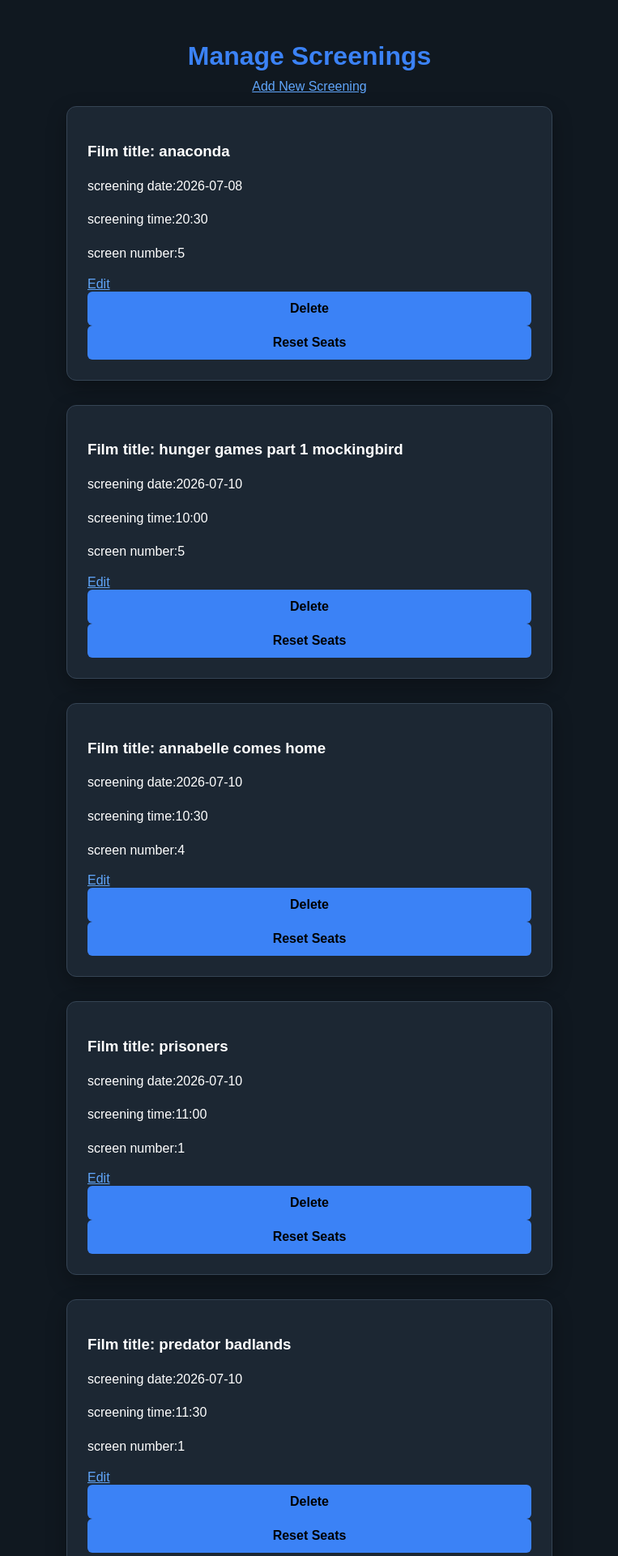
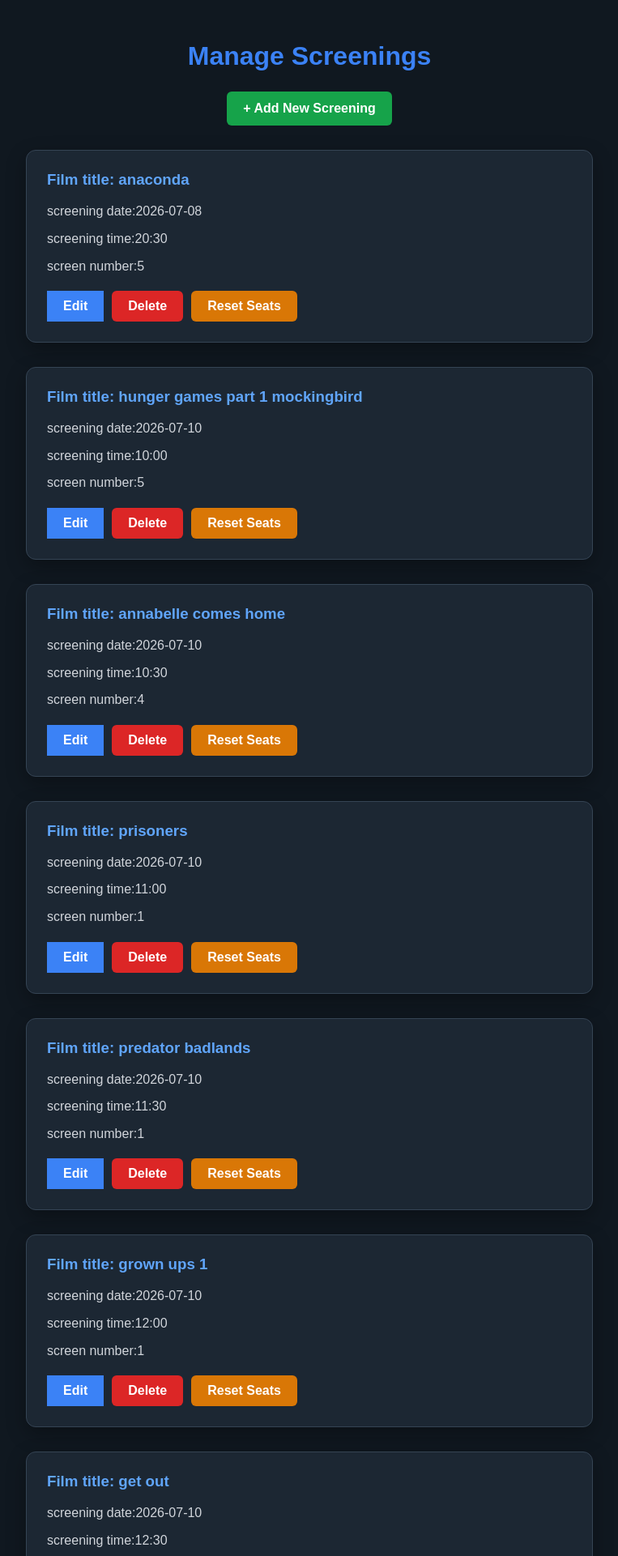
Before and after one commit to hassanmsalama5-cloud/NEA, a Flask app: page /manage_screenings in a window 1280 px wide. Shown: the top 1921 px of the page at 81% size, without its empty margins (258-1021 px from the left). Run offline with Flask 3, Linux system fonts and the light colour scheme; a user stored in the database is signed in; data comes from the database, SQL or seed files in the repository; both versions use the stored data as it was after the commit.

Commit message:
Refactor screening management templates and styles for improved UI and functionality

```diff
--- a/app.py
+++ b/app.py
@@ -490,9 +490,8 @@ def edit_screening(screening_id):
                 screening_date,
                 screening_time,
                 screen_number,
-                screening_id
+                screening_id,
             ))
-
             con.commit()
             return redirect (url_for("manage_screenings"))
 
@@ -508,16 +507,16 @@ def delete_screening(screening_id):
         cur = con.cursor()
         cur.execute("""
             SELECT ScreeningID
-            FROM Screeings
+            FROM Screenings
             WHERE ScreeningID = ?
-        """,(screening_id))
+        """,(screening_id,))
         if cur.fetchone() is None:
             abort(404)
         cur.execute("""
             SELECT COUNT(*)
             FROM Bookings
             Where ScreeningID = ?
-        """,(screening_id))
+        """,(screening_id,))
         if cur.fetchone()[0] > 0:
             abort(409,"Cannot delete a screening with existing bookings.")
         cur.execute("""
@@ -528,8 +527,7 @@ def delete_screening(screening_id):
             DELETE FROM Screenings
             WHERE ScreeningID = ?
         """,(screening_id))
-        con.comitt()
-
+        con.commit()
         return redirect(url_for("manage_screenings"))
     except Exception:
         con.rollback()
@@ -844,8 +842,18 @@ def add_screening():
                     screening_time,
                     screen_number
                 ))
+                 screening_id = cur.lastrowid
+                 for row in "ABCDEFGHIJ":
+                    for number in range(1,11):
+                     seat_number = f"{row}{number}"
+                     cur.execute("""
+                        INSERT INTO Seats
+                        (ScreeningID,seatnumber,isavailable,screennumber)
+                        VALUES(?,?,?,1)
+                    """,(screening_id,seat_number,screen_number))
+
                  con.commit()
-                 return redirect(url_for("manage_screening"))
+                 return redirect(url_for("manage_screenings"))
         return render_template(
                 "add_screening.html",
                 films=films,
--- a/static/style.css
+++ b/static/style.css
@@ -114,3 +114,173 @@ input[type="checkbox"]{
     margin:0;
     flex-shrink:0;
 }
+/* MANAGE SCREENINGS PAGE */
+.screening-card{
+    background-color:#1c2733;
+    width:100%;
+    max-width:700px;
+    padding:25px;
+    margin:15px 0;
+    border:1px solid #354454;
+    border-radius:12px;
+    box-shadow: 0 8px 24px rgba(0,0,0,0.3);
+}
+.screening-card h3{
+    color:#60a5fa;
+    margin-top: 0;
+    margin-bottom:15px;
+}
+.screening-card p{
+    color:#d1d5db;
+    margin:8px 0;
+}
+.screening-action{
+    display:flex;
+    flex-wrap:wrap;
+    gap:10px;
+    margin-top:20px;
+    align-items:center;
+}
+.screening-action a,
+.screening-action button{
+    width:auto;
+    padding:10px 18px;
+    border:none;
+    border-radius:6px;
+    font-size:14px;
+    font-weight: bold;
+    text-decoration: none;
+    cursor:pointer;
+    text-align:center;
+}
+.edit-button{
+    background-color:#3b82f6;
+    color:white;
+}
+edit.button:hover{
+    background-color:#2563eb;
+}
+.delete-button{
+    background-color:#dc2626;
+    color:white;
+}
+.delete-button:hover{
+    background-color:#b91c1c;
+}
+.add-screening-button{
+    display:inline-block;
+    background-color:#16a34a;
+    color:white;
+    padding:12px 20px;
+    border-radius:6px;
+    text-decoration:none;
+    font-weight:bold;
+    margin:15px 0;
+}
+.add-screening-button:hover{
+    background-color: #15803d;
+    color:white;
+}
+.reset-button{
+    background-color:#d97706;
+    color:white;
+}
+.reset-button:hover{
+    background-color:#b45309;
+}
+.dashboard-link{
+    margin-top:20px;
+    text-decoration:none;
+    font-weight:bold;
+}
+.card-actions{
+    display:flex;
+    flex-wrap: wrap;
+    gap:10px;
+    align-items:center;
+    margin-top:18px;
+}
+.card-actions form{
+    display:inline;
+    width:auto;
+    max-width: none;
+    margin:0;
+    padding:0;
+    background: transparent;
+}
+.card-actions button,
+.card-actions a {
+    display:inline-block;
+    width:auto;
+    padding:10px 20px;
+    border:none;
+    border-radius:none;
+    font-size:16px;
+    font-weight:bold;
+    text-decoration:none;
+    cursor:pointer;
+}
+.card-actions.edit-button{
+    background-color:#3b82f6;
+    color:white;
+}
+.card-actions.delete-button{
+    background-color:#dc2626;
+    color:white;
+}
+.card-actions .reset-button{
+    background-color:#d97706;
+    color:white;
+}
+.card-actions.archive-button{
+    background-color:#64748b;
+    color:white;
+}
+.card-action a:hover,
+.card-actions button:hover{
+    opacity:0.85;
+}
+.add-film-button{
+    display:inline-block;
+    background-color:#16a34a;
+    color:white;
+    padding:12px 20px;
+    border-radius:6px;
+    text-decoration:none;
+    font-weight:bold;
+    margin:15px 0;
+}
+.add-film-button:hover{
+    background-color: #15803d;
+    color:white;
+}
+.form-actions{
+    display:flex;
+    flex-direction: column;
+    gap:12px;
+    margin-top:20px;
+}
+.form-actions buttton,
+.form-actions.cancel-button{
+    width:100%;
+    padding:12px;
+    border-radius:6px;
+    text-align:center;
+    font-size:16px;
+    font-weight: bold;
+    text-decoration:none;
+}
+.form-actions button{
+    background-color: #3b82f6;
+    color:white;
+}
+.form-actions.cancel-button{
+    background-color: #354454;
+    color:white;
+    border: 1px solid  #667585;
+    transition:backlground-color 0.2 ease;
+}
+.form-actions.cancel-button:hover{
+    background-color: #475569;
+    color:white;
+}
--- a/templates/add_screening.html
+++ b/templates/add_screening.html
@@ -22,7 +22,7 @@
 
     </select>
     <label>Screening Date </label>
-    <input type = "date" name="ScreeeningDate" required>
+    <input type = "date" name="ScreeningDate" required>
     <label>Screening Time</label>
     <input type = "time" name = "ScreeningTime" required>
     <label> Screen Number</label>
--- a/templates/edit_film.html
+++ b/templates/edit_film.html
@@ -25,9 +25,11 @@
 
     <label>Description</label>
     <textarea name ="description" required>{{ film['description']}}</textarea>
-    <button type ="sumbit"> Save changes </button>
+     <div class ="form-actions">
+        <button type ="sumbit">Save Changes </button>
+         <a href = "{{url_for ('manage_films')}}"class ="cancel-button">Cancel</a>
 
-    <a href="{{url_for('manage_films')}}">Cancel</a>
+    </div>
 
 </form>
 </body>
--- a/templates/manage_screenings.html
+++ b/templates/manage_screenings.html
@@ -7,22 +7,26 @@
     </head>
     <body>
         <h1>Manage Screenings</h1>
-        <a href = "{{url_for('add_screening')}}"> Add New Screening</a>
+        <a class = "add-screening-button" href = "{{url_for('add_screening')}}">  + Add New Screening</a>
         {% for screening in screenings %}
         <div class ="screening-card ">
             <h3> Film title: {{screening['Title']}}</h3>
             <p>screening date:{{screening ['ScreeningDate']}}</p>
             <p>screening time:{{screening['ScreeningTime']}}</p>
             <p>screen number:{{screening['ScreenNumber']}}</p>
-            <a href = "{{url_for('edit_screening',screening_id=screening['ScreeningID'])}}">Edit</a>
+            <div class="card-actions">
+
+
+            <a class ="edit-button" href = "{{url_for('edit_screening',screening_id=screening['ScreeningID'])}}">Edit</a>
             <form method ="POST" action ="{{url_for('delete_screening',screening_id=screening['ScreeningID'])}}" style ="display:inline">
-                <button type="submit">Delete</button>
+                <button class ="delete-button" type="submit">Delete</button>
             </form>
             <form method ="POST" action ="{{url_for('reset_seats',screening_id = screening['ScreeningID'])}}" style ="display:inline">
-                <button type="submit">Reset Seats</button>
+                <button class = "reset-button" type="submit">Reset Seats</button>
             </form>
+            </div>
         </div>
         {% endfor %}
-         <a href="{{url_for('admin_dashboard')}}">Back to Admin Dashboard</a>
+         <a  class = "dashboard-link"href="{{url_for('admin_dashboard')}}">Back to Admin Dashboard</a>
     </body>
 </html>
```
Also changed, not shown: templates/edit_screening.html (+4 -3 lines), templates/manage_films.html (+6 -4 lines), cinema.db.
